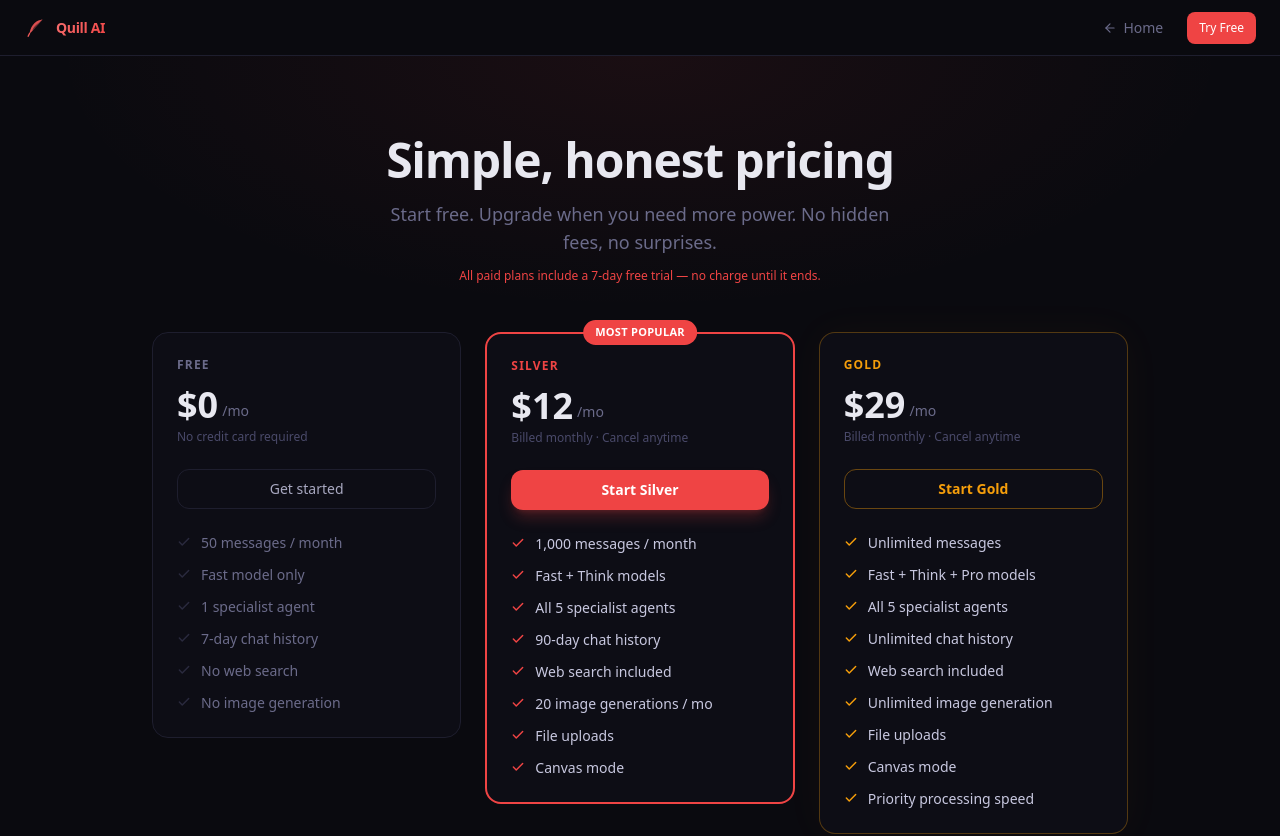
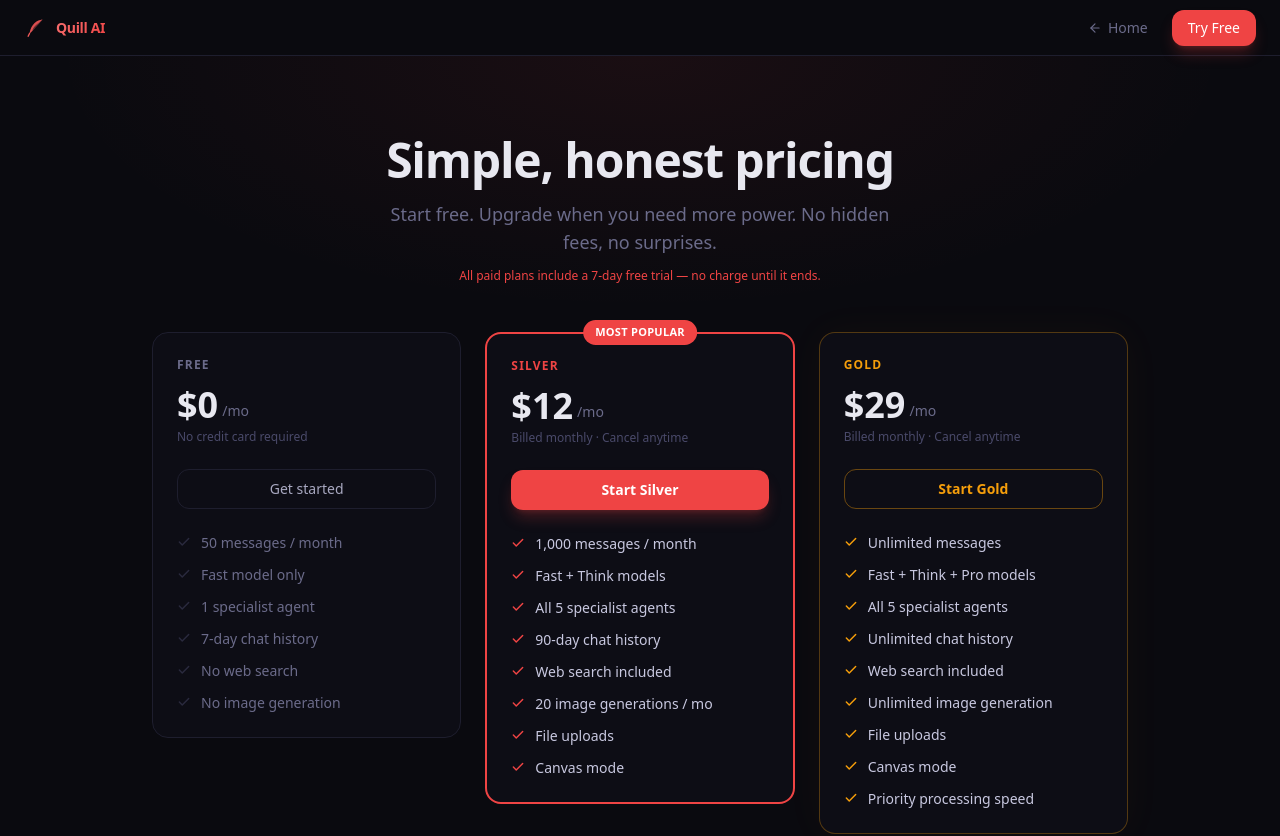
Before and after one commit to tovrr/quill-ai, a Next.js app: page /pricing in a window 1280 px wide. Shown: the top 836 px of the page. Built offline with nearby package versions, Linux system fonts and the light colour scheme.

Commit message:
style(pricing): update pricing page CTA styling
- height changed: h-8 to h-9 and padding px-3 to px-4
- rounding changed: rounded-lg to rounded-xl
- text size changed: text-xs to text-sm
- add shadow and active scale for better feedback

```diff
--- a/src/app/pricing/page.tsx
+++ b/src/app/pricing/page.tsx
@@ -64,7 +64,7 @@ export default function PricingPage() {
             </svg>
             Home
           </Link>
-          <Link href="/login" className="flex items-center h-8 px-3 rounded-lg bg-[#EF4444] hover:bg-[#DC2626] text-white text-xs font-medium transition-all">
+          <Link href="/login" className="flex items-center h-9 px-4 rounded-xl bg-[#EF4444] hover:bg-[#DC2626] text-white text-sm font-medium transition-all shadow-lg shadow-[rgba(239,68,68,0.25)] active:scale-95">
             Try Free
           </Link>
         </div>
```
